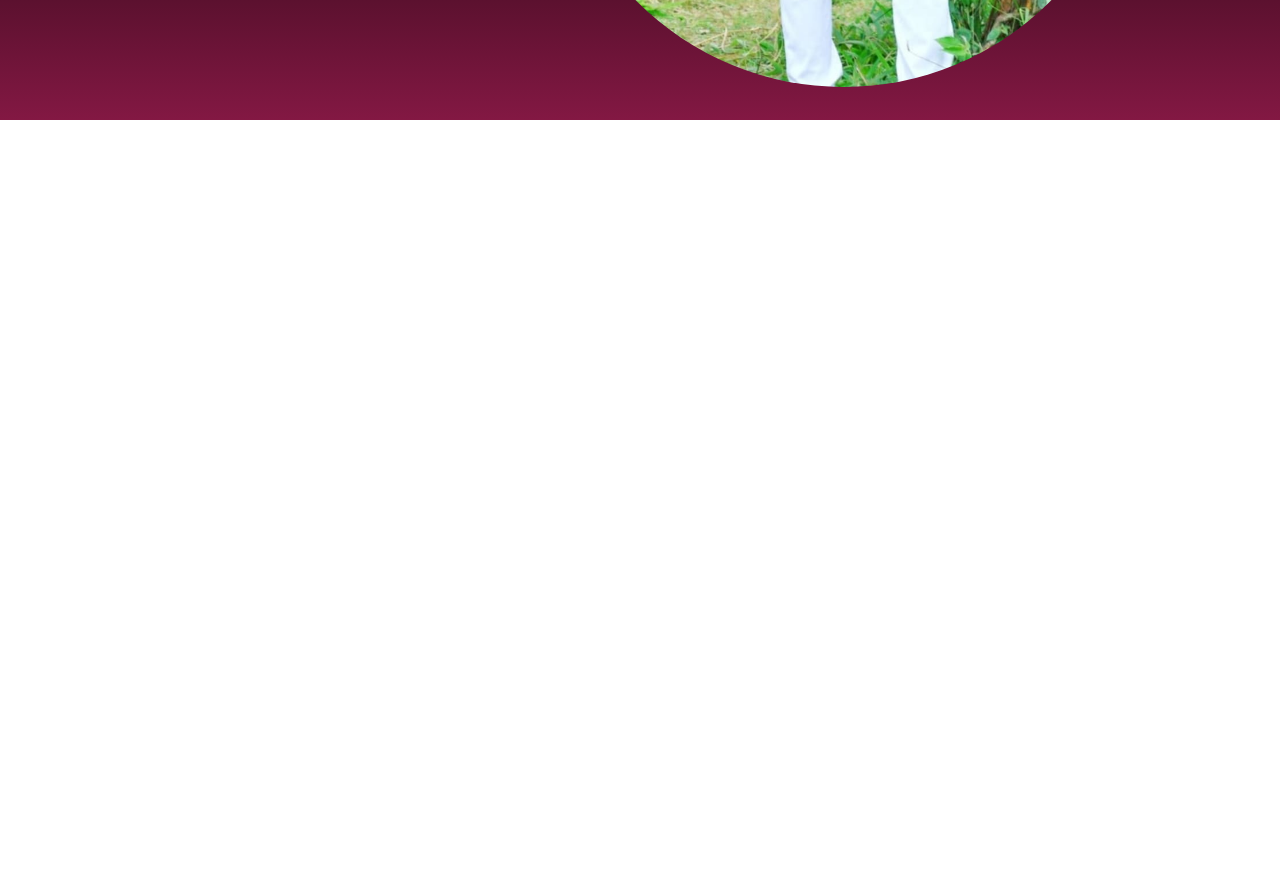
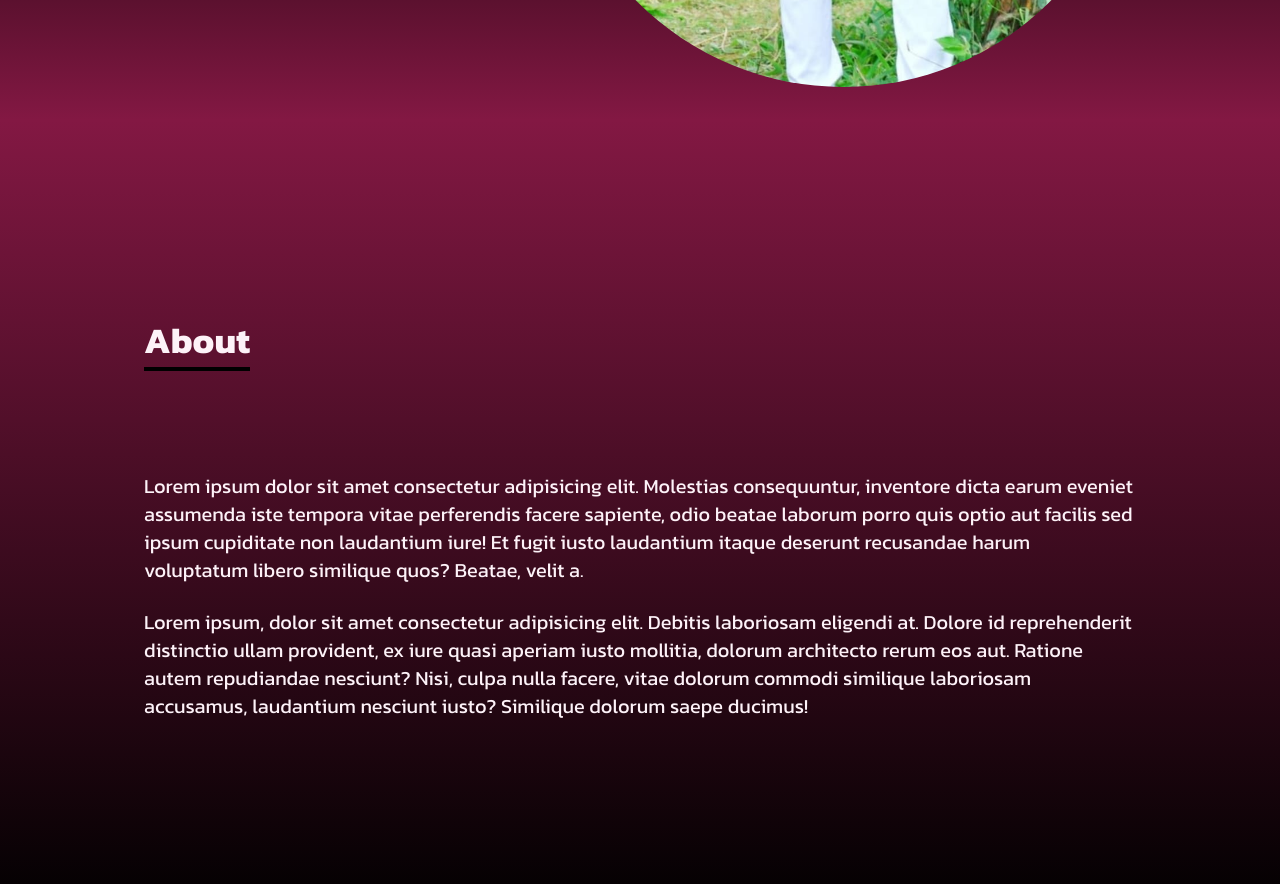
Before and after one commit to Charlotte-Natasha/Digital..Journey, a React (Create React App) app: page / in a window 1280 px wide. Shown: the part 680-1564 px from the top of the page. Before the commit the page ends 800 px from the top, so only its background shows below. Built offline with nearby package versions, Linux system fonts and the light colour scheme.

Commit message:
styled about section

```diff
--- a/src/App.js
+++ b/src/App.js
@@ -1,3 +1,4 @@
+import About from "./components/About";
 import Home from "./components/Home";
 import Navbar from "./components/Navbar";
 import Socials from "./components/Socials";
@@ -9,6 +10,7 @@ function App() {
     <div >
       <Navbar/>
       <Home/>
+      <About/>
       <Socials/>
     </div>
   );
--- /dev/null
+++ b/src/components/About.jsx
@@ -0,0 +1,23 @@
+import React from 'react'
+
+const About = () => {
+    return (
+    <div name='about' className='w-full h-screen bg-gradient-to-b from-pink-900 to-black text-pink-50'>
+        <div className='max-w-screen-lg p-4 mx-auto flex flex-col justify-center w-full h-full'>
+            <div className='pb-8'>
+                <p className='text-4xl font-bold inline border-b-4 border-black'>About</p>
+            </div>
+
+            <p className='text-xl mt-20'>Lorem ipsum dolor sit amet consectetur adipisicing elit. Molestias consequuntur, inventore dicta earum eveniet assumenda iste tempora vitae perferendis facere sapiente, odio beatae laborum porro quis optio aut facilis sed ipsum cupiditate non laudantium iure! Et fugit iusto laudantium itaque deserunt recusandae harum voluptatum libero similique quos? Beatae, velit a.</p>
+
+            <br />
+
+            <p className='text-xl'>
+                Lorem ipsum, dolor sit amet consectetur adipisicing elit. Debitis laboriosam eligendi at. Dolore id reprehenderit distinctio ullam provident, ex iure quasi aperiam iusto mollitia, dolorum architecto rerum eos aut. Ratione autem repudiandae nesciunt? Nisi, culpa nulla facere, vitae dolorum commodi similique laboriosam accusamus, laudantium nesciunt iusto? Similique dolorum saepe ducimus!
+            </p>
+        </div>
+    </div>
+    )
+}
+
+export default About
```
